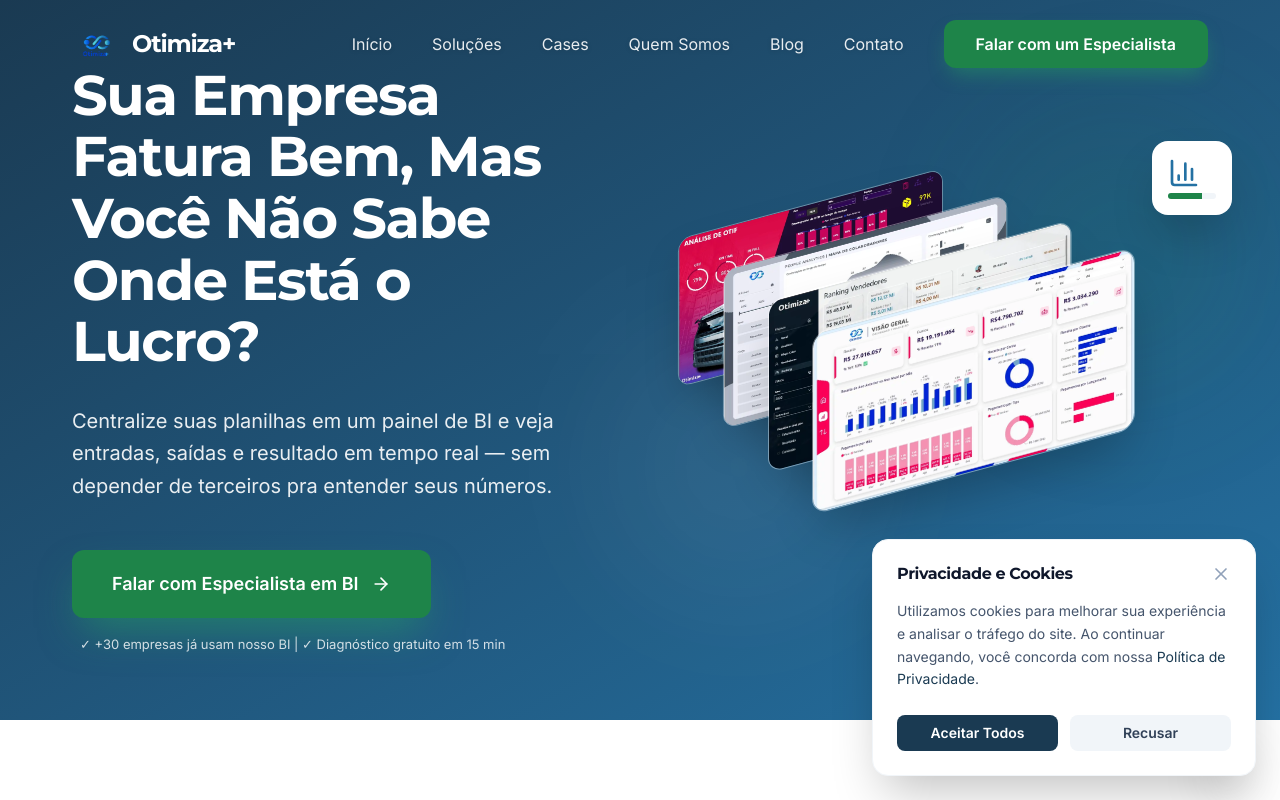
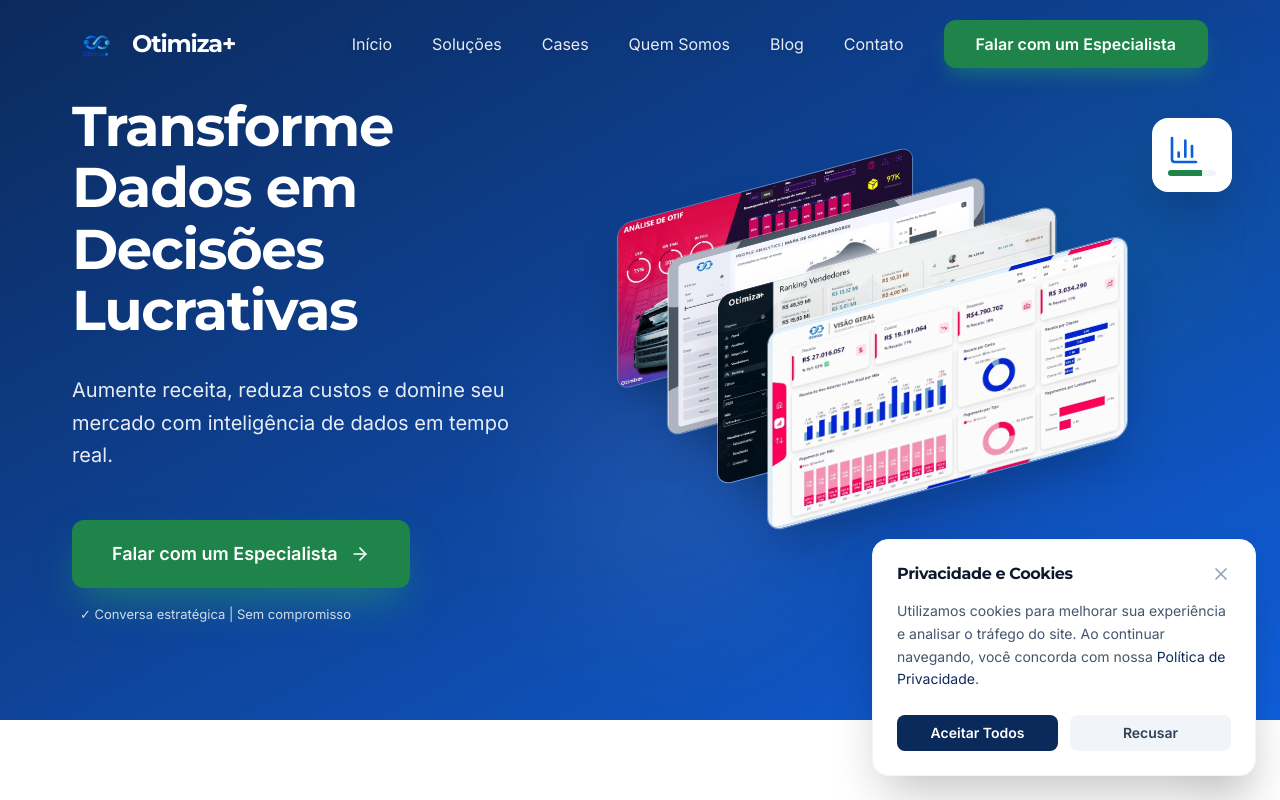
Before and after one commit to ThiagoIL/otimiza-latest-project, a React (Vite) app: page / in a window 1280 px wide. Shown: the top 800 px of the page. Built offline with nearby package versions, Linux system fonts and the light colour scheme.

Commit message:
alter image hero and color seo

```diff
--- a/src/components/DashboardCascade.tsx
+++ b/src/components/DashboardCascade.tsx
@@ -45,7 +45,7 @@ const CASCADE_IMAGES = [
 
 export const DashboardCascade = () => {
   return (
-    <div className="relative w-full max-w-2xl mx-auto aspect-[10/7]">
+    <div className="relative w-full max-w-4xl mx-auto aspect-[10/7]">
       {CASCADE_IMAGES.map((img) => (
         <div
           key={img.src}
--- a/src/components/SEO.tsx
+++ b/src/components/SEO.tsx
@@ -35,7 +35,7 @@ export const SEO = ({
       <meta name="description" content={description} />
       <meta name="keywords" content={keywords} />
       <link rel="canonical" href={currentUrl} />
-      <meta name="theme-color" content="#1a3a52" />
+      <meta name="theme-color" content="#0B2A5C" />
 
       {/* Performance Optimization */}
       {preloadHero && (
--- a/src/index.css
+++ b/src/index.css
@@ -6,8 +6,8 @@
   --font-sans: "Inter", "Roboto", ui-sans-serif, system-ui, sans-serif;
   --font-display: "Montserrat", sans-serif;
 
-  --color-primary: #1a3a52; /* Azul Profundo */
-  --color-secondary: #2471A3; /* Darkened for accessibility */
+  --color-primary: #0B2A5C; /* Azul Profundo (tom do logo) */
+  --color-secondary: #0F5FDC; /* Azul vívido (tom do logo) - Pass AA (5.7:1) */
   --color-accent: #1e8449; /* Darkened for accessibility - Pass AA (4.5:1) */
   --color-neutral-bg: #F5F5F5;
   --color-text-main: #333333;
--- a/src/pages/Home.tsx
+++ b/src/pages/Home.tsx
@@ -37,40 +37,40 @@ export const Home = () => {
         <div className="max-w-[1200px] mx-auto px-4 sm:px-6 lg:px-8 w-full relative z-10">
           <div className="flex flex-col lg:flex-row items-center gap-12 lg:gap-16">
             {/* Text Content (48%) */}
-            <div className="w-full lg:w-[48%] text-center lg:text-left space-y-10">
+            <div className="w-full lg:w-[42%] text-center lg:text-left space-y-10">
               <motion.div
                 initial={{ opacity: 0, y: 30 }}
                 animate={{ opacity: 1, y: 0 }}
                 transition={{ duration: 0.8 }}
               >
                 <h1 className="text-4xl md:text-5xl lg:text-[56px] font-bold text-white leading-[1.1] mb-8 tracking-tight font-display">
-                  Sua Empresa Fatura Bem, Mas <br />
-                  Você Não Sabe Onde Está o Lucro?
+                  Transforme Dados em <br />
+                  Decisões Lucrativas
                 </h1>
                 <p className="text-xl md:text-[20px] text-white/90 mb-12 leading-relaxed max-w-2xl mx-auto lg:mx-0 font-sans">
-                  Centralize suas planilhas em um painel de BI e veja entradas, saídas e resultado em tempo real — sem depender de terceiros pra entender seus números.
+                  Aumente receita, reduza custos e domine seu mercado com inteligência de dados em tempo real.
                 </p>
 
                 <div className="space-y-4">
                   <div className="flex flex-col sm:flex-row items-center justify-center lg:justify-start gap-6">
                     <Link
-                      to="/obrigado-whatsapp?text=Ol%C3%A1%2C%20vim%20do%20site%20e%20quero%20saber%20mais%20sobre%20o%20BI%20da%20Otimiza%2B"
-                      aria-label="Falar com um especialista em BI no WhatsApp"
+                      to="/obrigado-whatsapp"
+                      aria-label="Falar com um especialista"
                       className="w-full sm:w-auto flex items-center justify-center space-x-3 bg-accent text-white px-10 py-5 rounded-xl font-bold text-lg hover:bg-emerald-600 transition-all shadow-[0_20px_40px_-10px_rgba(39,174,96,0.5)] active:scale-95 group"
                     >
-                      <span>Falar com Especialista em BI</span>
+                      <span>Falar com um Especialista</span>
                       <ArrowRight className="w-5 h-5 group-hover:translate-x-1 transition-transform" />
                     </Link>
                   </div>
                   <p className="text-[13px] text-white/80 font-sans lg:pl-2">
-                    ✓ +30 empresas já usam nosso BI | ✓ Diagnóstico gratuito em 15 min
+                    ✓ Conversa estratégica | Sem compromisso
                   </p>
                 </div>
               </motion.div>
             </div>
 
             {/* Image Content (52%) */}
-            <div className="w-full lg:w-[52%] flex justify-center lg:justify-end">
+            <div className="w-full lg:w-[58%] flex justify-center lg:justify-end">
               <div className="relative w-full max-w-2xl lg:max-w-none">
                 {/* Background Glows */}
                 <div className="absolute -top-10 -right-10 w-64 h-64 bg-accent/20 rounded-full blur-[80px] animate-pulse"></div>
--- a/src/pages/LandingBI.tsx
+++ b/src/pages/LandingBI.tsx
@@ -65,8 +65,8 @@ export const LandingBI = () => {
   return (
     <>
       <SEO
-        title="BI para Empresas | Painel Financeiro em Tempo Real"
-        description="Centralize suas planilhas em um painel de BI e veja entradas, saídas e resultado em tempo real. Diagnóstico gratuito em 15 minutos."
+        title="BI para Empresas | Controle de Custos e Faturamento"
+        description="Nosso painel de BI centraliza seus dados e mostra, em tempo real, onde estão os custos e o lucro da sua empresa. Diagnóstico gratuito em 15 minutos."
         canonical="https://otimizamaisgestao.com/lp/bi"
       />
 
@@ -103,18 +103,19 @@ export const LandingBI = () => {
                 initial={{ opacity: 0, y: 20 }}
                 animate={{ opacity: 1, y: 0 }}
                 transition={{ duration: 0.7 }}
-                className="w-full lg:w-[48%] text-center lg:text-left"
+                className="w-full lg:w-[42%] text-center lg:text-left"
               >
                 <span className="inline-block bg-accent/15 text-accent border border-accent/30 rounded-full px-4 py-1.5 text-xs font-bold uppercase tracking-widest mb-6">
                   Business Intelligence
                 </span>
                 <h1 className="text-4xl md:text-5xl lg:text-[52px] font-bold text-white leading-[1.1] mb-6 tracking-tight font-display">
-                  Sua Empresa Fatura Bem, Mas <br className="hidden lg:block" />
-                  Você Não Sabe Onde Está o Lucro?
+                  Controle Total de Custos <br className="hidden lg:block" />
+                  e Faturamento
                 </h1>
                 <p className="text-lg md:text-xl text-white/90 mb-8 leading-relaxed max-w-xl mx-auto lg:mx-0">
-                  Veja entradas, saídas e lucro em tempo real, num painel só — sem
-                  planilha, sem depender de terceiros.
+                  Nosso painel de BI centraliza seus dados e mostra, em tempo real, onde
+                  estão os custos e o lucro da sua empresa. Fale agora com um
+                  especialista.
                 </p>
 
                 <div className="space-y-4">
@@ -137,7 +138,7 @@ export const LandingBI = () => {
                 initial={{ opacity: 0, scale: 0.95 }}
                 animate={{ opacity: 1, scale: 1 }}
                 transition={{ duration: 0.9, delay: 0.2 }}
-                className="w-full lg:w-[52%] flex justify-center lg:justify-end"
+                className="w-full lg:w-[58%] flex justify-center lg:justify-end"
               >
                 <DashboardCascade />
               </motion.div>
```
